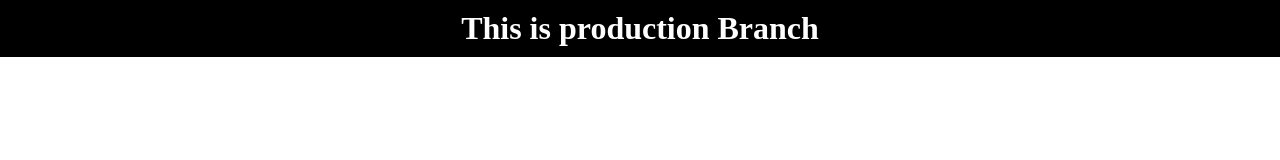
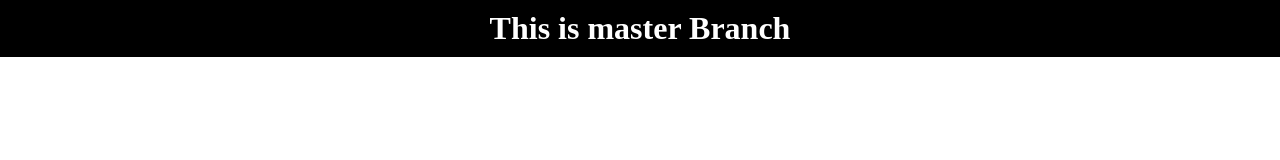
Before and after one commit to neelamharsh/gitLearn-, a plain HTML site: page index.html in a window 1280 px wide. Drawn offline with Linux system fonts and the light colour scheme.

Commit message:
master 3

```diff
--- a/index.html
+++ b/index.html
@@ -16,7 +16,7 @@
 </head>
 <body>
 
-    <h1 style="background-color:black; color:white; padding:10px"><center>This is production Branch</center></h1>
+    <h1 style="background-color:black; color:white; padding:10px"><center>This is master Branch</center></h1>
 
 </body>
 </html>
```
